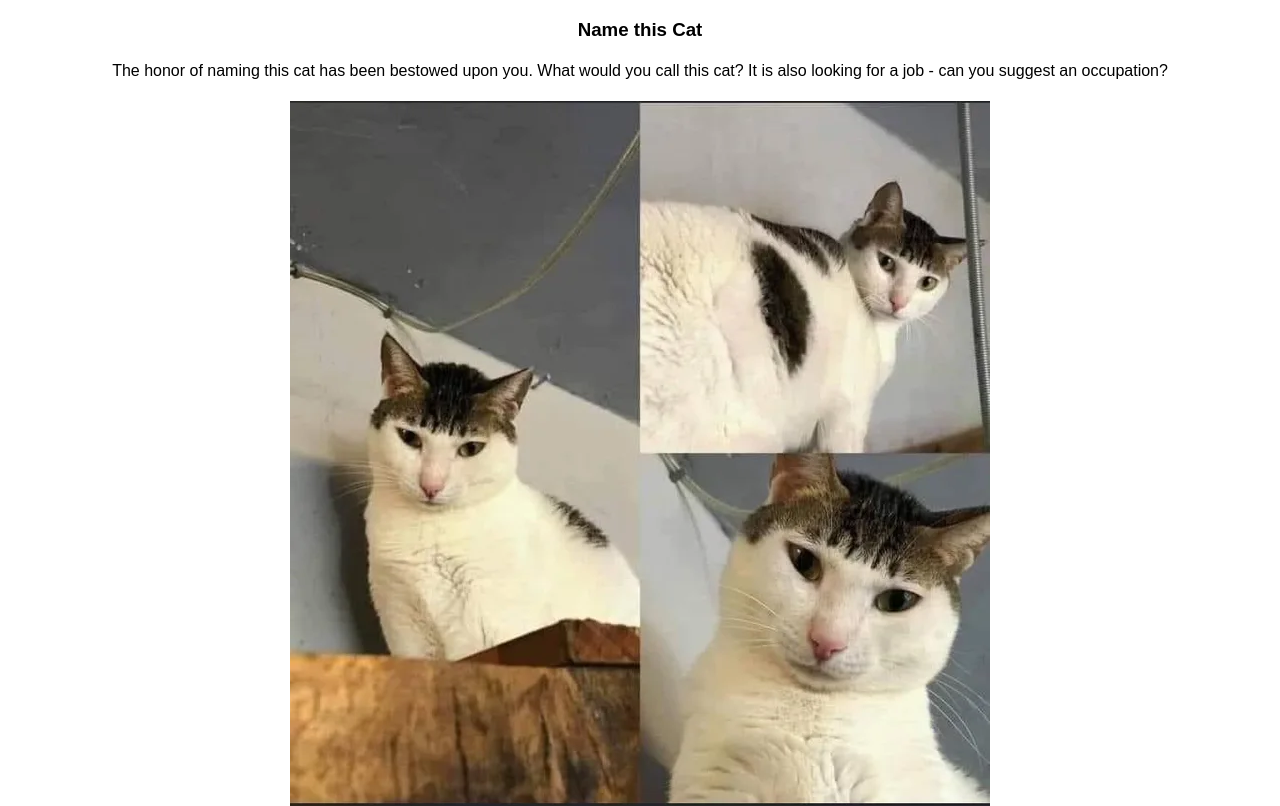
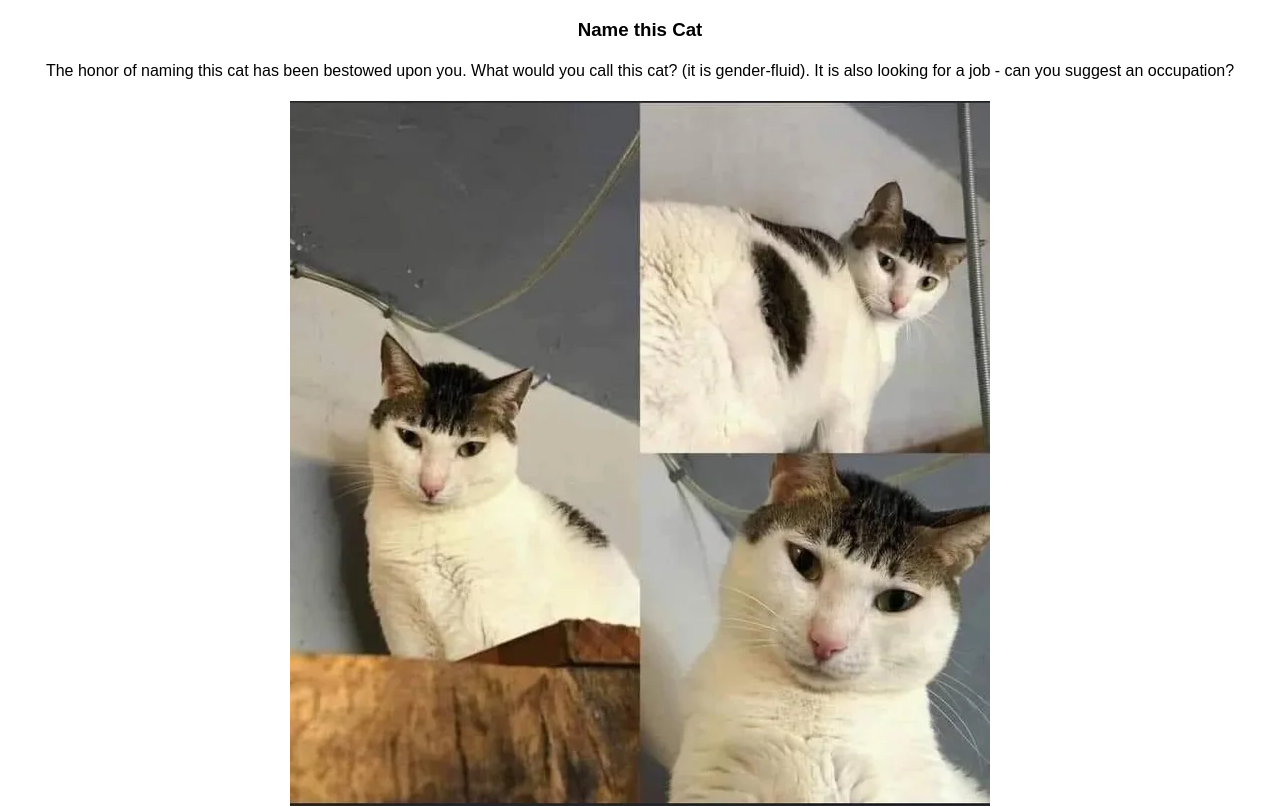
Before and after one commit to NickRoach/catnames, a plain HTML site: page index.html in a window 1280 px wide. Shown: the top 806 px of the page. Drawn offline with Linux system fonts and the light colour scheme; no server answers.

Commit message:
cat gender fluid added

```diff
--- a/index.html
+++ b/index.html
@@ -11,8 +11,8 @@
         <h3>Name this Cat</h3>
         <h4>
             The honor of naming this cat has been bestowed upon you. What would
-            you call this cat? It is also looking for a job - can you suggest an
-            occupation?
+            you call this cat? (it is gender-fluid). It is also looking for a
+            job - can you suggest an occupation?
         </h4>
         <img id="cat-image" src="./images/cat-image.webp" />
         <br />
```
